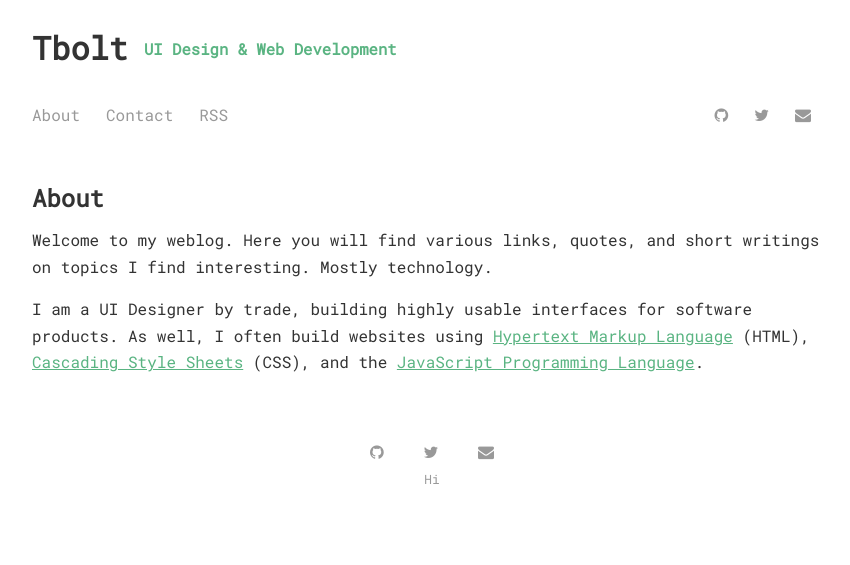
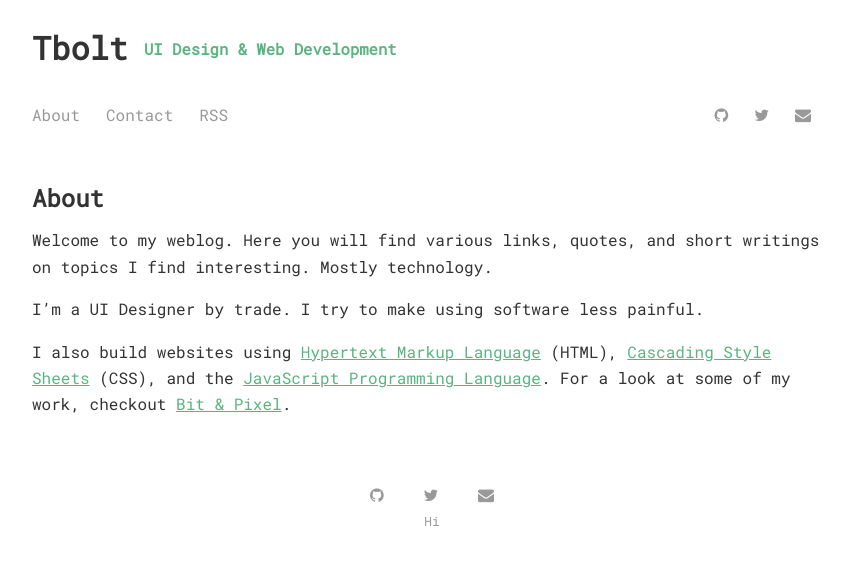
Before and after one commit to tbolt/tbolt.space, a Jekyll site: the page built from menu/about.md, in a window 1280 px wide. Shown: the top 565 px of the page, without its empty margins (208-1058 px from the left). Built offline with Jekyll 4.4.1, drawn with Linux system fonts in a browser that asks for light colours; nearby versions of some CDN libraries.

Commit message:
update about page

```diff
--- a/menu/about.md
+++ b/menu/about.md
@@ -4,4 +4,6 @@ title: About
 ---
 Welcome to my weblog. Here you will find various links, quotes, and short writings on topics I find interesting. Mostly technology.
 
-I am a UI Designer by trade, building highly usable interfaces for software products. As well, I often build websites using [Hypertext Markup Language](https://en.wikipedia.org/wiki/HTML) (HTML), [Cascading Style Sheets](https://en.wikipedia.org/wiki/Cascading_Style_Sheets) (CSS), and the [JavaScript Programming Language](https://en.wikipedia.org/wiki/JavaScript).
+I'm a UI Designer by trade. I try to make using software less painful.
+
+I also build websites using [Hypertext Markup Language](https://en.wikipedia.org/wiki/HTML) (HTML), [Cascading Style Sheets](https://en.wikipedia.org/wiki/Cascading_Style_Sheets) (CSS), and the [JavaScript Programming Language](https://en.wikipedia.org/wiki/JavaScript). For a look at some of my work, checkout [Bit & Pixel](http://bitandpixel.co).
```
